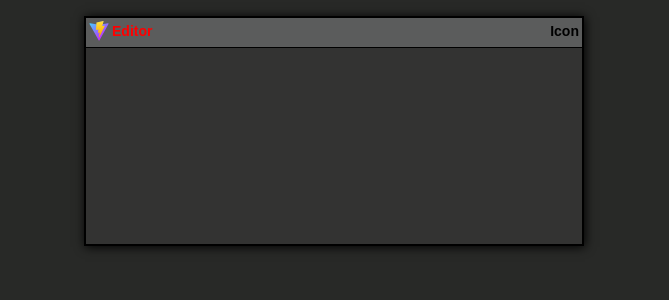
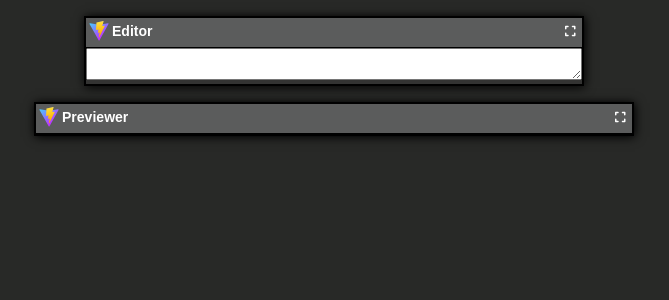
Before and after one commit to DatravousOdds/Markdown-Previewer, a React (Vite) app: page / in a window 1280 px wide. Shown: the top 300 px of the page, without its empty margins (306-975 px from the left). Built offline with nearby package versions, Linux system fonts and the light colour scheme.

Commit message:
intial commit

```diff
--- a/index.html
+++ b/index.html
@@ -2,6 +2,7 @@
 <html lang="en">
   <head>
     <meta charset="UTF-8" />
+    <script src="https://cdnjs.cloudflare.com/ajax/libs/marked/13.0.0/marked.min.js" integrity="sha512-NlNyxz9EmQt8NOeczUXqghpfmRIHlCfE5qRKftWYA44tf8sveWGZhSHxVtGtyHlmqdt89f66F26aWi+kTDz8RQ==" crossorigin="anonymous" referrerpolicy="no-referrer"></script>
     <link rel="icon" type="image/svg+xml" href="/favicon.svg" />
     <meta name="viewport" content="width=device-width, initial-scale=1.0" />
     <link
--- a/package.json
+++ b/package.json
@@ -21,6 +21,9 @@
     "vite": "^5.3.1"
   },
   "dependencies": {
+    "@fortawesome/fontawesome-svg-core": "^6.5.2",
+    "@fortawesome/free-solid-svg-icons": "^6.5.2",
+    "@fortawesome/react-fontawesome": "^0.2.2",
     "sass": "^1.77.5"
   }
 }
--- a/src/Components/Editor.jsx
+++ b/src/Components/Editor.jsx
@@ -1,9 +1,12 @@
 import Header from  "./Header";
+import { useState } from "react";
 const Editor = () => {
+  const [text, setText] = useState("");
   return (
     <>
       <div className="container">
-        <Header />
+        < Header title={"Editor"}/>
+        <textarea id="editor"></textarea>
       </div>
     </>
   );
--- a/src/Components/Header.jsx
+++ b/src/Components/Header.jsx
@@ -1,17 +1,22 @@
-const Header = () => {
+import { FontAwesomeIcon } from "@fortawesome/react-fontawesome";
+import { faExpand } from "@fortawesome/free-solid-svg-icons";
+
+const Header = ({title}) => {
   const testStyles = {
-    color: "red",
+    color: "white",
   };
   return (
     <header>
       <div className="hdr">
         <img src="public/favicon.svg" alt="Logo" />
-
-        <h3 className="editor" style={testStyles}>Editor</h3>
-
-        <h3  className="icon"style={{ color: "black" }}>Icon</h3>
+        <h3 className="editor" style={testStyles}>
+          {title}
+        </h3>
+        <FontAwesomeIcon className="icon" icon={faExpand} />
       </div>
     </header>
+
+
   );
 };
 
--- a/src/Components/Previewer.jsx
+++ b/src/Components/Previewer.jsx
@@ -1,7 +1,12 @@
+import Header from './Header';
 const Previewer = () => {
   return (
     <>
-      <div className="pre-container">
+      <div className="container wider-width">
+        <Header title={"Previewer"}/>
+        <div className='pre' id="preview">
+
+        </div>
 
       </div>
     </>
--- /dev/null
+++ b/src/fontawesome.js
@@ -0,0 +1,4 @@
+import { library } from '@fortawesome/fontawesome-svg-core';
+import { fas } from '@fortawesome/free-solid-svg-icons';
+
+library.add(fas);
--- a/src/index.jsx
+++ b/src/index.jsx
@@ -1,6 +1,7 @@
 import React from 'react'
 import ReactDOM from 'react-dom/client'
 import App from './App'
+import "./fontawesome.js"
 
 ReactDOM.createRoot(document.getElementById('root')).render(
 	<React.StrictMode>
--- a/src/styles.scss
+++ b/src/styles.scss
@@ -21,10 +21,15 @@ background-color: $primaryColor;
 
 main {
 
+  .wider-width {
+    width: 600px !important;
+
+  }
+
   .container {
     background-color: #333332;
     width: 500px;
-    height: 230px;
+    // height: 230px;
     margin: $centerElement;
     margin-top: 1rem;
     border: 2px solid $black-1;
@@ -35,6 +40,7 @@ main {
 
     header {
       border-bottom: 1px solid black;
+      box-shadow: 0px 0px 4px $black-1;
       width: 100%;
       font-size: 12px;
       padding: 3px 3px;
@@ -56,6 +62,8 @@ main {
 
         .icon {
           margin-left: auto;
+          padding-right: 0.25rem;
+
         }
 
         .editor {
@@ -64,6 +72,13 @@ main {
         }
 
       }
+
+
+    }
+
+    textarea {
+      width: 100%;
+      resize: vertical;
     }
 
   }
```
Also changed, not shown: 1 other file (tests, documents, lock files or other folders).
